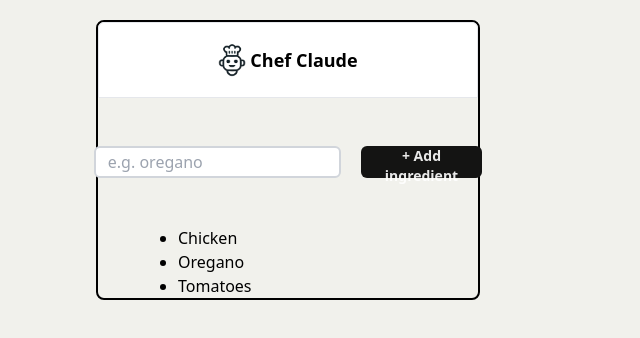
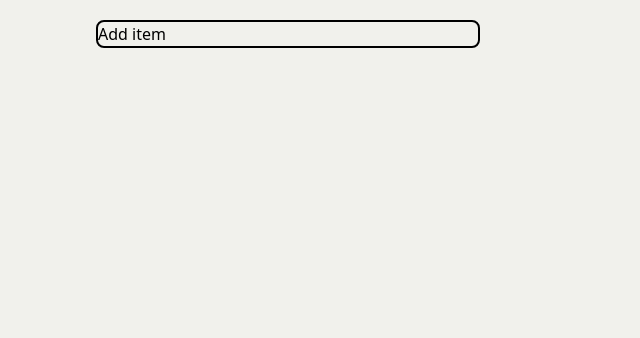
Before and after one commit to Theogene120/react-thegym-practice, a React (Vite) app: page / in a window 1280 px wide. Shown: the top 338 px of the page, without its empty margins (0-640 px from the left). Built offline with nearby package versions, Linux system fonts and the light colour scheme.

Commit message:
Update Array

```diff
--- a/src/App.jsx
+++ b/src/App.jsx
@@ -20,11 +20,16 @@ function Main() {
     function handleSubmision(e) {
         e.preventDefault()
         console.log("Form submitted")
+        const formData = new FormData(e.currentTarget)
+        const newIngredients = formData.get('ingredient') // We pass form name as string
+        ingredients.push(newIngredients)
+        console.log(ingredients)
+
     }
     return (
         <>
             <form onSubmit={handleSubmision} className="my-12 flex justify-center gap-5">
-                <input className="border-2 border-gray-300 rounded-md w-80 outline-none pl-3" placeholder="e.g. oregano" type="text" name="text" id="1" />
+                <input className="border-2 border-gray-300 rounded-md w-80 outline-none pl-3" placeholder="e.g. oregano" type="text" name="ingredient" id="1" />
                 <button  className="bg-[#141413] text-white px-6 rounded-md h-8 text-sm font-semibold text-opacity-90">+ Add ingredient</button>
             </form>
             <ul className="list-disc ml-20">{list}</ul>
--- /dev/null
+++ b/src/UpdateArray.jsx
@@ -0,0 +1,27 @@
+import React from "react"
+
+export default function UpdateArray() {
+    const [myFavoriteThings, setMyFavoriteThings] = React.useState([])
+
+    const allFavoriteThings = ["💦🌹", "😺", "💡🫖", "🔥🧤", "🟤🎁",
+        "🐴", "🍎🥧", "🚪🔔", "🛷🔔", "🥩🍝"]
+    const thingsElements = myFavoriteThings.map(thing => <p key={thing}>{thing}</p>)
+
+    function addFavoriteThing() {
+        setMyFavoriteThings(
+            prevFavThings => [
+                ...prevFavThings,
+                allFavoriteThings[prevFavThings.length]
+            ]
+        )
+    }
+
+    return (
+        <main>
+            <button onClick={addFavoriteThing}>Add item</button>
+            <section aria-live="polite">
+                {thingsElements}
+            </section>
+        </main>
+    )
+}
--- a/src/main.jsx
+++ b/src/main.jsx
@@ -1,10 +1,12 @@
 import { StrictMode } from 'react'
 import { createRoot } from 'react-dom/client'
 import App from './App.jsx'
+import UpdateArray from './UpdateArray.jsx'
 import './index.css'
+
 
 createRoot(document.getElementById('root')).render(
   <StrictMode>
-    <App />
+    <UpdateArray />
   </StrictMode>,
 )
```
